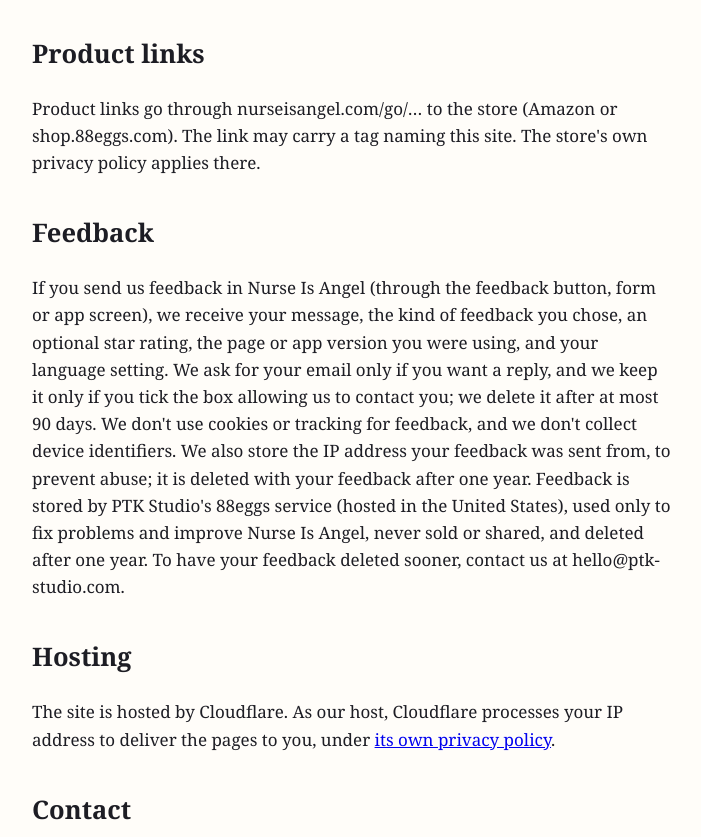
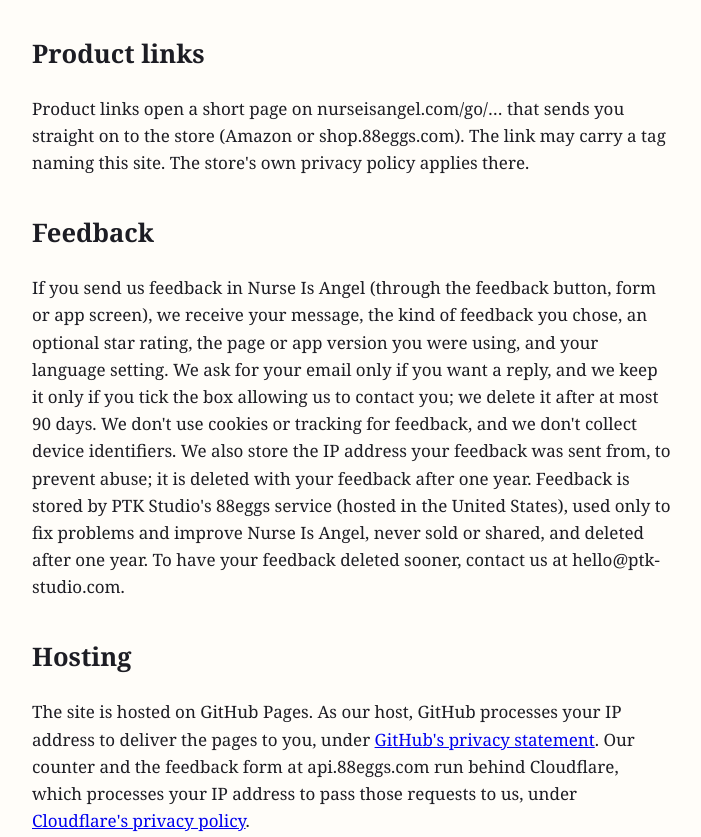
Before and after one commit to ptk-studio/nurseisangel-www, a plain HTML site: page docs/privacy/index.html in a window 1280 px wide. Shown: the part 949-1786 px from the top of the page, without its empty margins (288-989 px from the left). Drawn offline with Linux system fonts and the light colour scheme.

Commit message:
Privacy: hosted on GitHub Pages (GitHub processes the IP); api.88eggs.com behind Cloudflare; /go/ is a forwarding page (ptk-studio#191) (#1)
Claude-Session: https://claude.ai/code/session_01YRbcezSetQLK3kSnpSZd2d

Co-authored-by: Claude Opus 5.5 <noreply@anthropic.com>

```diff
--- a/docs/privacy/index.html
+++ b/docs/privacy/index.html
@@ -42,11 +42,11 @@ footer a{color:var(--muted)}
 <h2>Cookies</h2>
 <p>None. This site doesn't set cookies or use browser storage, and it has no ads or tracking from other companies.</p>
 <h2>Product links</h2>
-<p>Product links go through nurseisangel.com/go/… to the store (Amazon or shop.88eggs.com). The link may carry a tag naming this site. The store's own privacy policy applies there.</p>
+<p>Product links open a short page on nurseisangel.com/go/… that sends you straight on to the store (Amazon or shop.88eggs.com). The link may carry a tag naming this site. The store's own privacy policy applies there.</p>
 <h2>Feedback</h2>
 <p>If you send us feedback in Nurse Is Angel (through the feedback button, form or app screen), we receive your message, the kind of feedback you chose, an optional star rating, the page or app version you were using, and your language setting. We ask for your email only if you want a reply, and we keep it only if you tick the box allowing us to contact you; we delete it after at most 90 days. We don't use cookies or tracking for feedback, and we don't collect device identifiers. We also store the IP address your feedback was sent from, to prevent abuse; it is deleted with your feedback after one year. Feedback is stored by PTK Studio's 88eggs service (hosted in the United States), used only to fix problems and improve Nurse Is Angel, never sold or shared, and deleted after one year. To have your feedback deleted sooner, contact us at hello@ptk-studio.com.</p>
 <h2>Hosting</h2>
-<p>The site is hosted by Cloudflare. As our host, Cloudflare processes your IP address to deliver the pages to you, under <a href="https://www.cloudflare.com/privacypolicy/">its own privacy policy</a>.</p>
+<p>The site is hosted on GitHub Pages. As our host, GitHub processes your IP address to deliver the pages to you, under <a href="https://docs.github.com/en/site-policy/privacy-policies/github-general-privacy-statement">GitHub's privacy statement</a>. Our counter and the feedback form at api.88eggs.com run behind Cloudflare, which processes your IP address to pass those requests to us, under <a href="https://www.cloudflare.com/privacypolicy/">Cloudflare's privacy policy</a>.</p>
 <h2>Contact</h2>
 <p><a href="mailto:hello@ptk-studio.com">hello@ptk-studio.com</a></p>
 <p><a href="/">Back to the collection</a></p>
```
Also changed, not shown: templates/privacy.html (+2 -2 lines), 1 other file.
